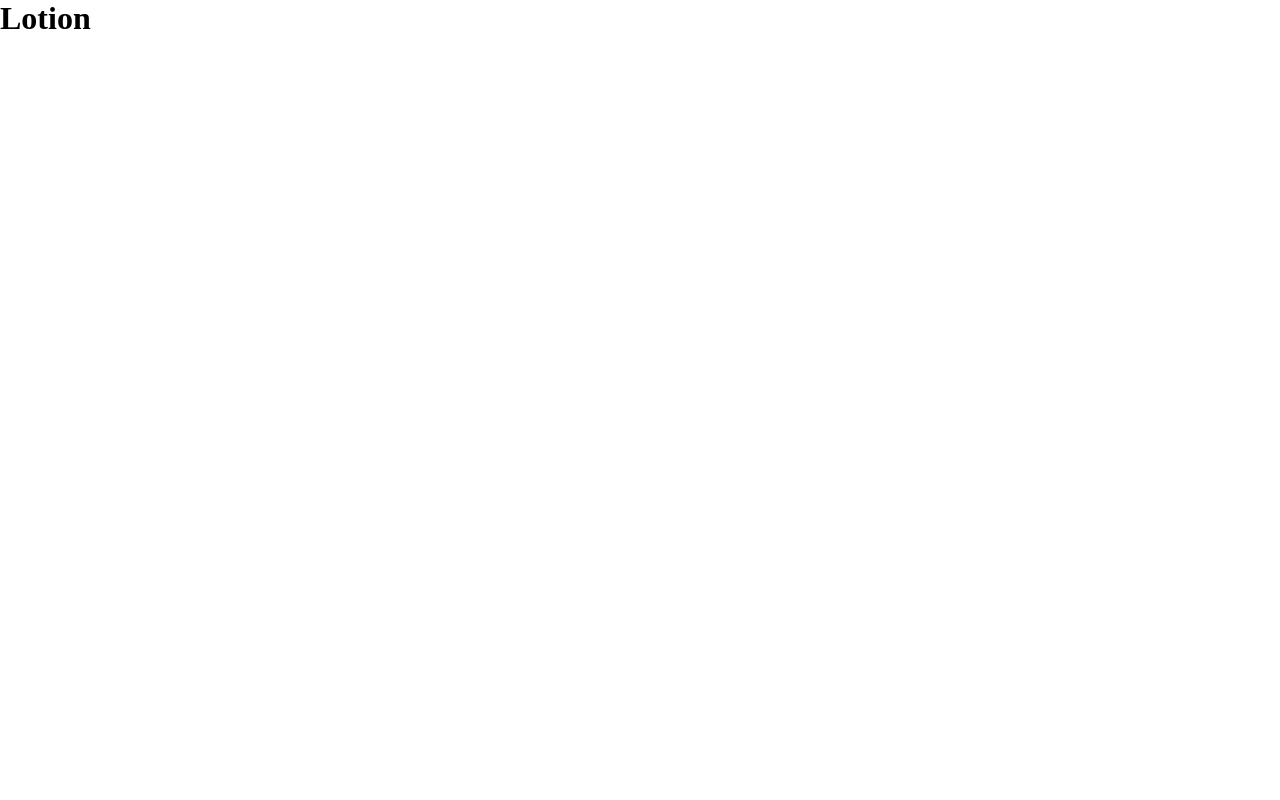
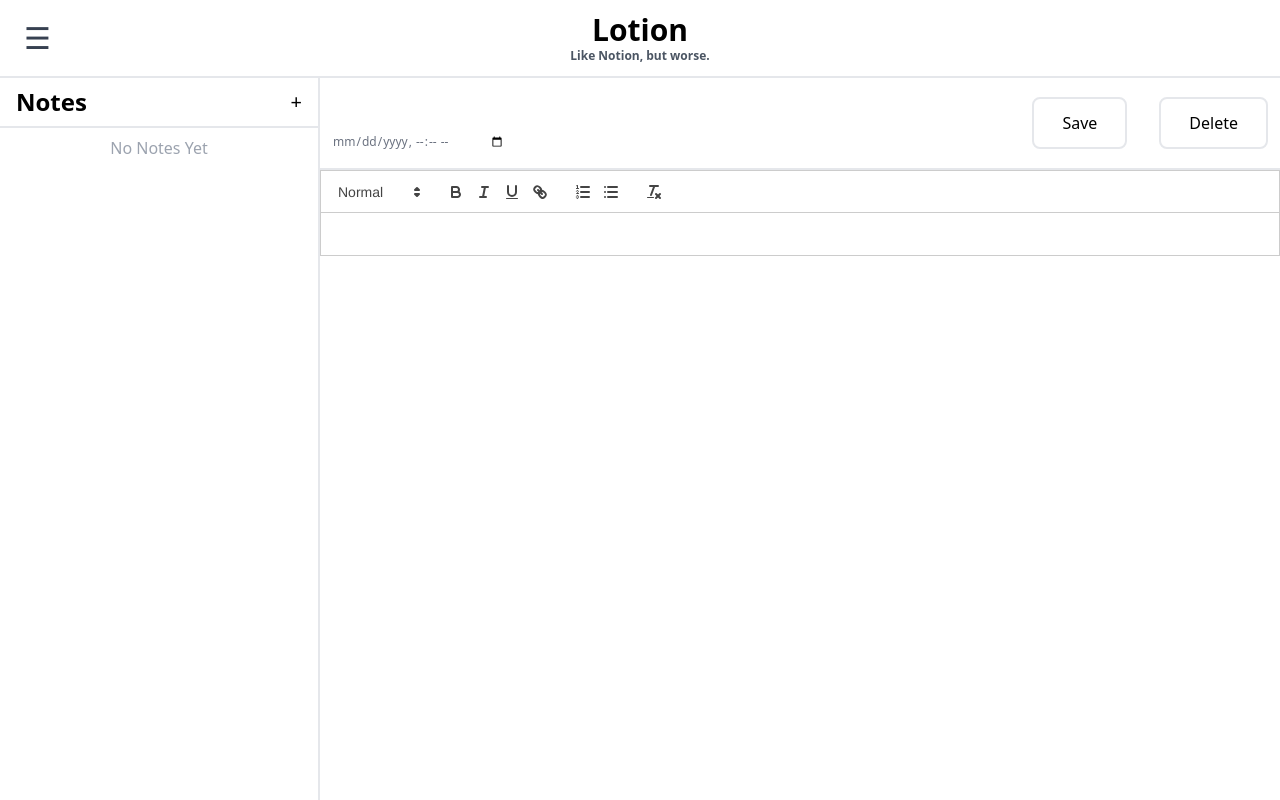
Before and after one commit to syrilj/Lotion, a React (Create React App) app: page /notes/1/edit in a window 1280 px wide. Built offline with nearby package versions, Linux system fonts and the light colour scheme.

Commit message:
Copy previous lotion application

```diff
--- a/package.json
+++ b/package.json
@@ -8,6 +8,8 @@
     "@testing-library/user-event": "^13.5.0",
     "react": "^18.2.0",
     "react-dom": "^18.2.0",
+    "react-quill": "^2.0.0",
+    "react-router-dom": "^6.9.0",
     "react-scripts": "5.0.1",
     "web-vitals": "^2.1.4"
   },
@@ -34,5 +36,8 @@
       "last 1 firefox version",
       "last 1 safari version"
     ]
+  },
+  "devDependencies": {
+    "tailwindcss": "^3.2.7"
   }
 }
--- a/src/App.js
+++ b/src/App.js
@@ -1,5 +1,21 @@
+import { BrowserRouter, Routes, Route, Navigate} from "react-router-dom";
+import Home from "./pages/Home";
+import Edit from "./pages/Edit";
+import Layout from "./pages/Layout";
+
 function App() {
-  return <h1>Lotion</h1>;
+  return(
+    <BrowserRouter>
+      <Routes>
+        <Route element={<Layout/>}>
+          <Route path="/" element={<Navigate to ="/notes" />}></Route>
+          <Route path="/notes" element={<Home />}></Route>
+          <Route path="/notes/:id" element={<Home />}></Route>
+          <Route path="/notes/:id/edit" element={<Edit />}></Route>
+        </Route>
+      </Routes>
+    </BrowserRouter>
+  )
 }
 
 export default App;
--- /dev/null
+++ b/src/components/Header.jsx
@@ -0,0 +1,15 @@
+const Header = ({onToggleSidebar}) => {
+  return (
+    <header className="grid grid-cols-3 justify-items-center py-3 px-6 border-b-2">
+      <button className="text-gray-700 hover:text-gray-900 focus:outline-none text-3xl justify-self-start hover:text-4xl" onClick={onToggleSidebar}>
+        &#9776;
+      </button>
+      <div >
+        <h1 className="text-3xl font-bold text-center">Lotion</h1>
+        <h2 className='text-xs text-gray-600 font-semibold'>Like Notion, but worse.</h2>
+      </div>
+    </header>
+  )
+}
+
+export default Header
--- /dev/null
+++ b/src/components/Note.jsx
@@ -0,0 +1,11 @@
+import formatDate from "../hooks/formatDate"
+const Note = ({title, text, time}) => {
+  return (
+    <div className="p-2 border-b-2 hover:bg-gray-200">
+      <h1 className="text-xl font-semibold">{title}</h1>
+      <h2 className="text-xs text-gray-500">{formatDate(time)}</h2>
+      <p className="line-clamp-2 text-sm break-all">{text || "..."}</p>
+    </div>
+  )
+}
+export default Note
--- /dev/null
+++ b/src/components/Sidebar.jsx
@@ -0,0 +1,27 @@
+
+import Note from "./Note";
+import { Link } from "react-router-dom";
+
+const Sidebar = ({ onAddNote, notes }) => {
+
+
+  return (
+    <div className='border-r-2 overflow-y-auto'>
+      <div className='flex justify-between py-2 px-4 border-b-2'>
+        <h1 className="text-2xl font-bold text-center">Notes</h1>
+        <button className='text-xl hover:text-gray-600' onClick={onAddNote}>+</button>
+      </div>
+      <div>
+        {notes.length > 0 ? notes.map((note, index) => {
+          return (
+            <Link to={`/notes/${index + 1}`} key={index}>
+              <Note key={index} title={note.title} text={note.text} time={note.time}/>
+            </Link>
+          )
+        }) : <p className="text-center py-2 text-gray-400">No Notes Yet</p>}
+      </div>
+    </div>
+  );
+}
+
+export default Sidebar;
--- /dev/null
+++ b/src/components/Title.jsx
@@ -0,0 +1,58 @@
+import { Link } from "react-router-dom";
+import formatDate from "../hooks/formatDate";
+import ReactQuill from "react-quill";
+import "react-quill/dist/quill.bubble.css";
+const Title = ({title, time, id, mode, handleNoteSave, handleTitleChange, titleRef, handleTimeChange}) => {
+
+
+  const handleDelete = () => {
+    const answer = window.confirm("Are you sure?");
+    if (answer) {
+      const savedNotes = JSON.parse(localStorage.getItem('notes'));
+      const filteredNotes = savedNotes.filter((note, index) => index !== parseInt(id) - 1);
+      localStorage.setItem('notes', JSON.stringify(filteredNotes));
+      if(savedNotes.length === 1) {
+        window.location.href = '/notes';
+      }
+      else {
+        window.location.href = '/notes/1';
+      }
+    }
+  }
+
+
+
+
+  return (
+    <>
+      {mode === 'edit' ?
+      <div className='flex justify-between items-center px-3 py-4 border-b-2'>
+        <div>
+          <ReactQuill ref={titleRef} theme={null} value={title} onChange={handleTitleChange} className="title"/>
+          <input type="datetime-local" value={time} className="text-xs text-gray-500" onChange={handleTimeChange}/>
+        </div>
+        <div className='flex gap-8'>
+          <Link to={`/notes/${id}`}>
+            <button className="hover:bg-gray-200 py-3 px-7 border-2 rounded-lg" onClick={handleNoteSave}>Save</button>
+          </Link>
+          <button onClick={handleDelete} className="hover:bg-gray-200 py-3 px-7 border-2 rounded-lg">Delete</button>
+          </div>
+      </div> :
+      <div className='flex justify-between items-center px-3 py-4 border-b-2'>
+        <div>
+          <h1 className='text-2xl font-bold'>{title}</h1>
+          <h2 className='text-xs text-gray-500'>{formatDate(time)}</h2>
+        </div>
+        <div className='flex gap-8 '>
+          <Link to={`/notes/${id}/edit`}>
+            <button className="hover:bg-gray-200 py-3 px-7 border-2 rounded-lg">Edit</button>
+          </Link>
+          <button onClick={handleDelete} className="hover:bg-gray-200 py-3 px-7 border-2 rounded-lg">Delete</button>
+          </div>
+      </div>
+      }
+    </>
+  )
+}
+
+export default Title
--- /dev/null
+++ b/src/hooks/formatDate.js
@@ -0,0 +1,19 @@
+const options = {
+  year: "numeric",
+  month: "long",
+  day: "numeric",
+  hour: "numeric",
+  minute: "numeric",
+};
+
+const formatDate = (when) => {
+  if(!when) return "";
+  console.log(when)
+  const formatted = new Date(when).toLocaleString("en-US", options);
+  if (formatted === "Invalid Date") {
+      return "";
+  }
+  return formatted;
+};
+
+export default formatDate;
--- a/src/index.css
+++ b/src/index.css
@@ -1,16 +1,12 @@
-body,
-h1,
-h2,
-h3,
-h4,
-h5,
-h6,
-li,
-p {
-  margin: 0;
-  padding: 0;
+@tailwind base;
+@tailwind components;
+@tailwind utilities;
+
+/* Create custom class */
+@layer utilities {
+  .title > .ql-container > .ql-editor {
+    font-size: 24px;
+    font-weight: 700;
+    padding: 0;
+  }
 }
-a {
-  color: inherit;
-  text-decoration: none;
-}
--- /dev/null
+++ b/src/pages/Edit.jsx
@@ -0,0 +1,56 @@
+import { useState, useRef } from 'react';
+import { useParams, useOutletContext } from 'react-router-dom';
+import ReactQuill from 'react-quill';
+import 'react-quill/dist/quill.snow.css';
+import Title from '../components/Title';
+const Edit = () => {
+  const [notes, handleNoteChange] = useOutletContext();
+  const { id } = useParams();
+  const [note, setNote] = useState(notes[id - 1] || {});
+
+  const handleContentChange = (htmlEdit) => {
+    //get the quill text
+    const text = quillRef.current.getEditor().getText() || '';
+    //update the note useState
+    setNote({
+      ...note,
+      text: text,
+      html: htmlEdit
+    });
+    console.log(note)
+  }
+
+  const handleTitleChange = (titleEdit) => {
+      setNote({
+        ...note,
+        title: titleEdit,
+      });
+  }
+
+  const handleTimeChange = (timeEdit) => {
+    setNote({
+      ...note,
+      time: timeEdit.target.value,
+    });
+  }
+
+  const handleNoteSave = () => {
+    let title = titleRef.current.getEditor().getText();
+    handleNoteChange(note.html, id, note.text, title, note.time);
+  }
+
+
+
+  //create a useRef for quill DOM element
+  const quillRef = useRef(null);
+  const titleRef = useRef(null);
+
+  return (
+    <>
+      <Title title={note.title} time={note.time} id={id} mode="edit" handleNoteSave={handleNoteSave} handleTitleChange={handleTitleChange} titleRef={titleRef} handleTimeChange={handleTimeChange}/>
+      <ReactQuill ref={quillRef} value={note.html} onChange={handleContentChange} className='textEdit'/>
+    </>
+  )
+}
+
+export default Edit
--- /dev/null
+++ b/src/pages/Home.jsx
@@ -0,0 +1,39 @@
+import Title from '../components/Title'
+import { useParams, useOutletContext } from 'react-router-dom'
+import { useState, useEffect } from 'react'
+
+
+const Home = () => {
+
+  const { id } = useParams();
+  const [notes] = useOutletContext();
+  //Get notes from local storage and use the the getParams hook to get the id of the note using useEffect
+  useEffect(() => {
+    if (notes !== null) {
+      setNote(notes[id - 1]);
+    }
+
+   }, [notes, id]);
+
+
+
+  const [note, setNote] = useState({});
+
+  return (
+    <>
+      {note === undefined ?
+      <div className='flex justify-center items-center h-full'>
+      <h1 className='text-3xl text-gray-400'>Select a note, or create a new one.</h1>
+      </div>
+      :
+      <>
+        <Title title={note.title || 'Untitled'} time={note.time || new Date().toLocaleString()} id={id}/>
+        <div dangerouslySetInnerHTML={{ __html: note.html}} className='px-3 py-2'></div>
+      </>
+      }
+    </>
+
+  )
+}
+
+export default Home
--- /dev/null
+++ b/src/pages/Layout.jsx
@@ -0,0 +1,70 @@
+import { Outlet, useNavigate } from "react-router-dom"
+import Header from "../components/Header"
+import Sidebar from "../components/Sidebar"
+import { useState, useEffect } from "react"
+
+const Layout = () => {
+
+  // get notes from local storage
+  const [notes, setNotes] = useState(JSON.parse(localStorage.getItem('notes')) || []);
+  const [sidebarOpen, setSidebarOpen] = useState(true);
+
+  // update notes in local storage whenever the notes state changes
+  useEffect(() => {
+    localStorage.setItem('notes', JSON.stringify(notes));
+  }, [notes]);
+
+  let navigate = useNavigate();
+
+  // add a new note to the notes state
+  const handleAddNote = () => {
+    const savedNotes = JSON.parse(localStorage.getItem('notes')) || [];
+    const newNote = { title: 'Untitled', text: '', html: '', time: ''};
+    const updatedNotes = [ newNote, ...savedNotes];
+    setNotes(updatedNotes);
+    navigate(`/notes/1`);
+  }
+
+  const handleNoteChange = (htmlEdit, id, textEdit, titleEdit, timeEdit) => {
+    const savedNotes = JSON.parse(localStorage.getItem('notes')) || [];
+    const updatedNotes = savedNotes.map((note, index) => {
+      if (index === id - 1) {
+        return {
+          ...note,
+          text: textEdit,
+          title: titleEdit,
+          time: timeEdit,
+          html: htmlEdit
+        }
+      }
+      return note;
+    });
+    setNotes(updatedNotes);
+  }
+
+  const handleToggleSidebar = () => {
+    setSidebarOpen(!sidebarOpen);
+  };
+
+
+  return (
+    <div className="flex flex-col h-screen">
+      <Header onToggleSidebar={handleToggleSidebar} />
+      <div className="flex-1 grid grid-cols-4">
+        {sidebarOpen && (
+          <Sidebar className="flex-grow" onAddNote={handleAddNote} notes={notes} />
+        )}
+        {sidebarOpen ?
+        <div className="col-span-3">
+          <Outlet context={[notes, handleNoteChange]} />
+        </div>:
+        <div className="col-span-4">
+          <Outlet context={[notes, handleNoteChange]} />
+        </div>}
+
+      </div>
+    </div>
+  )
+}
+
+export default Layout
--- /dev/null
+++ b/tailwind.config.js
@@ -0,0 +1,10 @@
+/** @type {import('tailwindcss').Config} */
+module.exports = {
+  content: [
+    "./src/**/*.{js,jsx,ts,tsx}",
+  ],
+  theme: {
+    extend: {},
+  },
+  plugins: [],
+}
```
Also changed, not shown: 1 other file (tests, documents, lock files or other folders).
